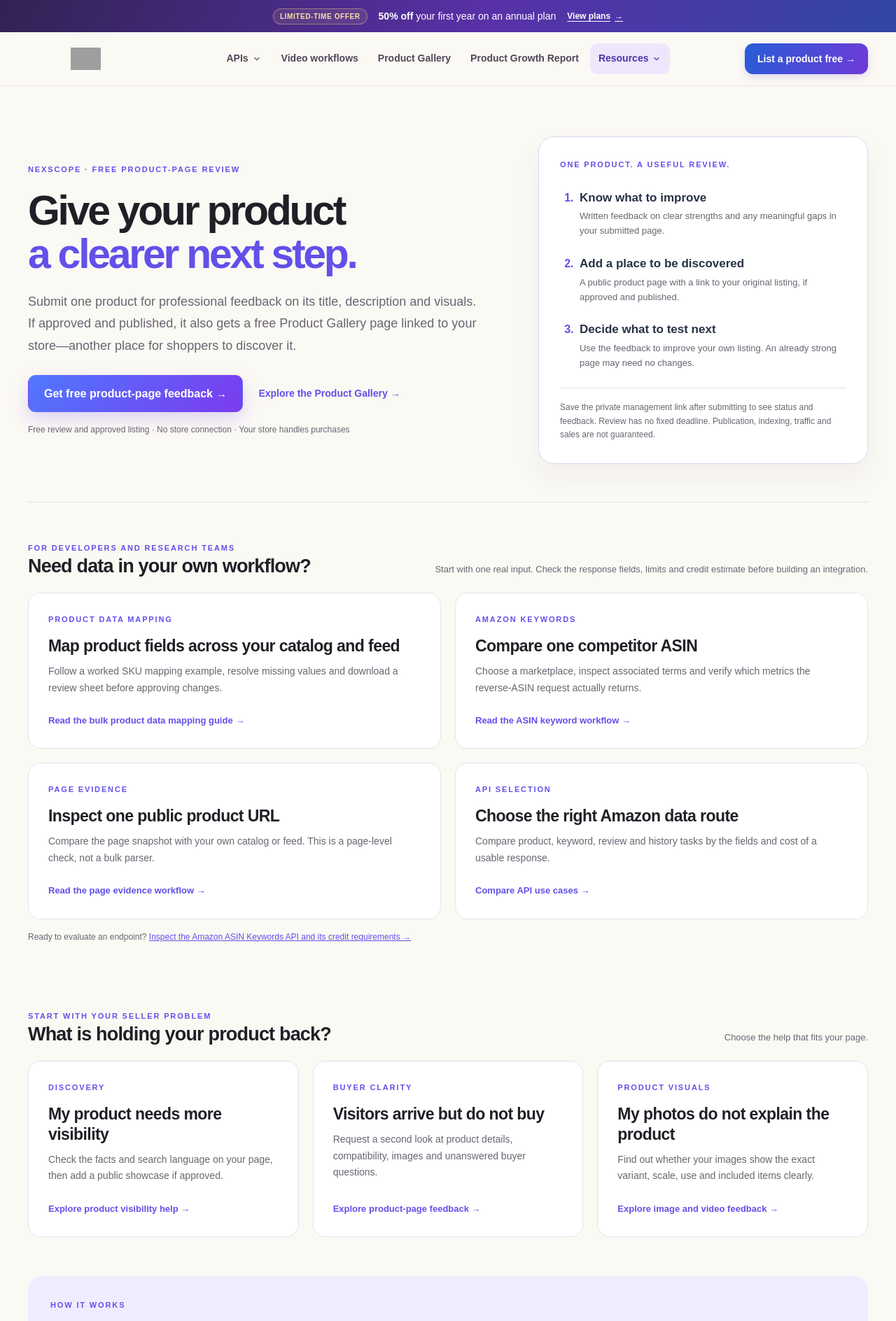
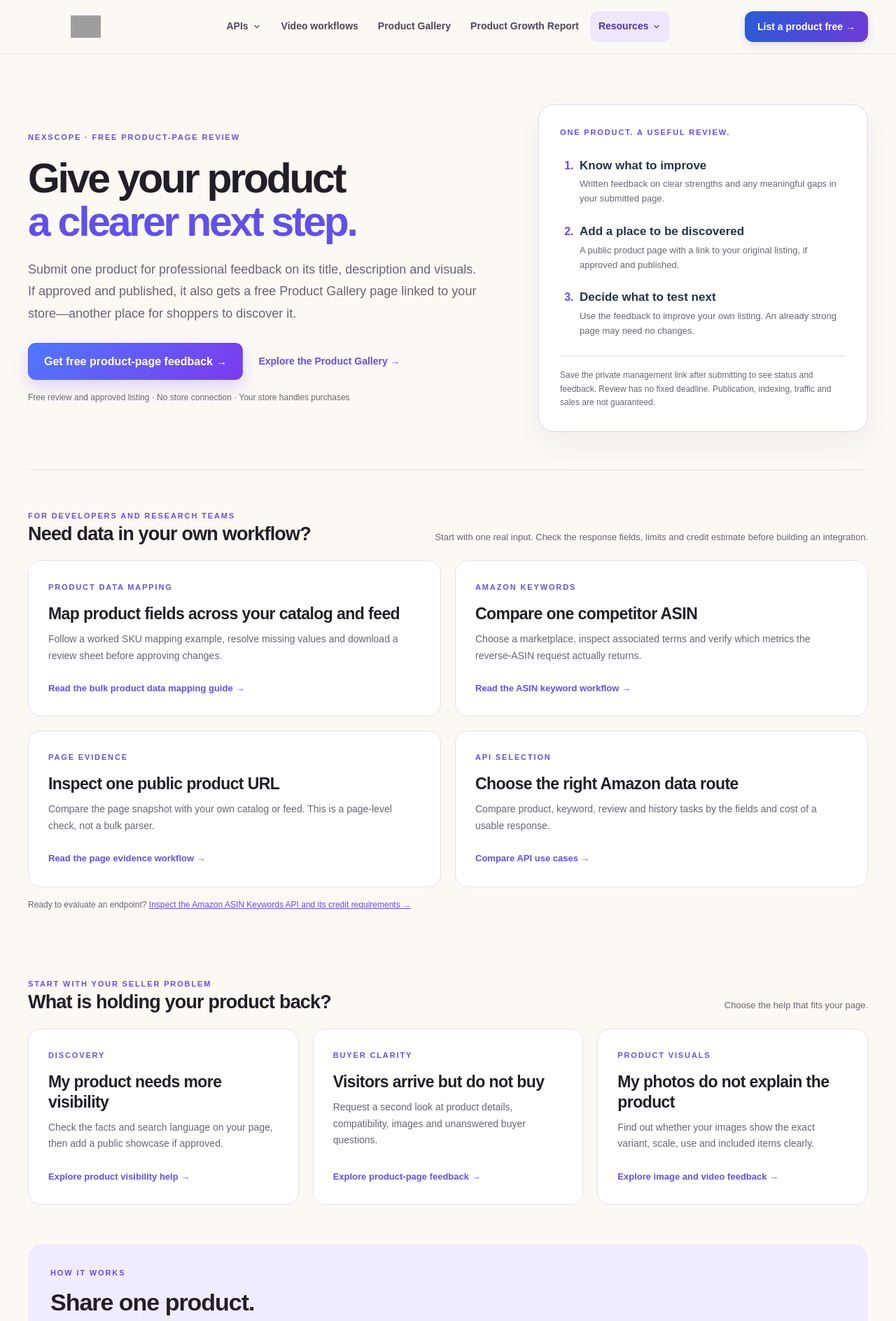
Before and after one commit to nexscope-ai/ecommerce-ai-tools, a Jekyll site: the page built from docs/index.md, in a window 1280 px wide. Shown: the top 1888 px of the page at 70% size. Built offline with Jekyll 4.4.1, drawn with Linux system fonts in a browser that asks for light colours.

Commit message:
Remove the subscription banner from Learn articles and directories

```diff
--- a/docs/_includes/site-header.html
+++ b/docs/_includes/site-header.html
@@ -1,9 +1,4 @@
 <header class="trends-header">
-<a class="subscription-offer" href="https://www.nexscope.ai/pricing?co-from=learn" data-track="start_using" data-subscription-offer="" data-cta-placement="subscription-banner" target="_blank" rel="noopener">
-  <span class="subscription-offer-badge">Limited-time offer</span>
-  <span class="subscription-offer-message"><strong>50% off</strong> your first year on an annual plan</span>
-  <span class="subscription-offer-action">View plans <span aria-hidden="true">→</span></span>
-</a>
 <div class="wrap">
   <a class="brand" href="https://learn.nexscope.ai/" aria-label="Nexscope learning home"><img src="https://learn.nexscope.ai/logo.png" alt="Nexscope" width="165" height="32"></a>
   <button class="primary-menu-toggle" type="button" aria-expanded="false" aria-controls="primary-navigation" aria-label="Open navigation menu"><span aria-hidden="true"></span><span aria-hidden="true"></span><span aria-hidden="true"></span></button>
--- a/docs/_layouts/default.html
+++ b/docs/_layouts/default.html
@@ -164,7 +164,7 @@
     {% if page.seller_help_page %}<link rel="stylesheet" href="{{ '/assets/seller-help.css' | relative_url }}?v=1">{% endif %}
     {% if page.audit_tool %}<link rel="stylesheet" href="{{ '/assets/ecommerce-audit-tool.css' | relative_url }}?v=1">{% endif %}
     {% if page.not_found_page %}<link rel="stylesheet" href="{{ '/assets/not-found.css' | relative_url }}?v=2">{% endif %}
-    <link rel="stylesheet" href="{{ '/assets/primary-navigation.css' | relative_url }}?v=9">
+    <link rel="stylesheet" href="{{ '/assets/primary-navigation.css' | relative_url }}?v=10">
     <script src="{{ '/assets/trends.js' | relative_url }}?v=21" defer></script>
     {% unless page.private_page %}
     <script src="{{ '/assets/traffic-attribution.js' | relative_url }}?v=1" defer></script>
--- a/docs/assets/primary-navigation.css
+++ b/docs/assets/primary-navigation.css
@@ -1,5 +1,5 @@
 /* Keep the Jekyll and generated Data API pages aligned with the React Learn header. */
-.trends-header { --subscription-offer-height: 46px; position: relative; z-index: 12; background: #fbf9f4; border-bottom: 1px solid #e7e1eb; color: #211f26; font-family: Arial, Helvetica, sans-serif; }
+.trends-header { position: relative; z-index: 12; background: #fbf9f4; border-bottom: 1px solid #e7e1eb; color: #211f26; font-family: Arial, Helvetica, sans-serif; }
 .trends-header > .wrap { position: static; display: flex; align-items: center; justify-content: space-between; flex-wrap: nowrap; gap: 24px; width: min(1200px, calc(100% - 64px)); min-height: 76px; margin-inline: auto; padding: 0; }
 .trends-header .brand { flex: none; line-height: 0; }
 .trends-header .brand img { display: block; width: 165px; height: 32px; object-fit: contain; }
@@ -47,7 +47,7 @@
 @media (max-width: 1050px) {
   .trends-header > .wrap { width: calc(100% - 36px); min-height: 72px; padding: 0; }
   .trends-header .primary-menu-toggle { position: relative; z-index: 52; display: grid; place-content: center; gap: 5px; flex: none; width: 46px; height: 46px; margin-left: auto; padding: 0; border: 1px solid #ddd8e8; border-radius: 12px; background: #fff; color: #211f26; cursor: pointer; }
-  .trends-header .primary-navigation { display: none; position: absolute; z-index: 50; top: 100%; left: 0; right: 0; width: auto; max-height: calc(100dvh - 72px - var(--subscription-offer-height)); overflow-y: auto; margin: 0; padding: 12px 18px 20px; border: 0; border-bottom: 1px solid #ddd8e8; border-radius: 0; background: #fbf9f4; box-shadow: 0 16px 24px rgb(33 31 38 / 10%); visibility: visible; opacity: 1; pointer-events: auto; transform: none; backdrop-filter: none; }
+  .trends-header .primary-navigation { display: none; position: absolute; z-index: 50; top: 100%; left: 0; right: 0; width: auto; max-height: calc(100dvh - 72px); overflow-y: auto; margin: 0; padding: 12px 18px 20px; border: 0; border-bottom: 1px solid #ddd8e8; border-radius: 0; background: #fbf9f4; box-shadow: 0 16px 24px rgb(33 31 38 / 10%); visibility: visible; opacity: 1; pointer-events: auto; transform: none; backdrop-filter: none; }
   .trends-header .primary-navigation.is-open { display: block; }
   .trends-header .primary-navigation > ul { display: flex; flex-direction: column; align-items: stretch; gap: 2px; max-width: 1200px; margin-inline: auto; }
   .trends-header .primary-navigation > ul > li { width: 100%; }
@@ -60,16 +60,3 @@
 @media (max-width: 700px) { .trends-page .learn-site-footer .resource-footer { width: calc(100% - 36px); } .trends-page .learn-site-footer nav { gap: 18px; } }
 @media (max-width: 440px) { .trends-header .brand img { width: 140px; height: auto; } }
 @media (prefers-reduced-motion: reduce) { .trends-header .primary-menu-toggle span, .trends-header .primary-navigation summary svg { transition: none; } }
-
-/* First-subscription promotion shared by article and generated directory headers. */
-.trends-header .subscription-offer { display: flex; align-items: center; justify-content: center; flex-wrap: wrap; gap: 8px 16px; min-height: var(--subscription-offer-height); padding: 10px 18px; background: linear-gradient(110deg, #322253, #5831a8 55%, #3146a4); color: #fff; font-size: 14px; line-height: 1.5; text-align: center; text-decoration: none; }
-.subscription-offer .subscription-offer-badge { padding: 3px 9px; border: 1px solid #f7d48866; border-radius: 999px; background: #f7d4881a; color: #ffe1a3; font-size: 10px; font-weight: 700; letter-spacing: .06em; text-transform: uppercase; white-space: nowrap; }
-.subscription-offer-message strong { font-weight: 800; }
-.subscription-offer-action { display: inline-flex; align-items: center; gap: 6px; font-size: 12px; font-weight: 700; white-space: nowrap; }
-.subscription-offer:hover .subscription-offer-action { text-decoration: underline; text-underline-offset: 3px; }
-.subscription-offer:focus-visible { outline: 3px solid #ffe1a3; outline-offset: -4px; }
-@media (max-width: 600px) {
-  .trends-header { --subscription-offer-height: 72px; }
-  .trends-header .subscription-offer { column-gap: 10px; font-size: 13px; }
-  .subscription-offer-message { width: 100%; order: -1; }
-}
--- a/scripts/learn-data-shell.mjs
+++ b/scripts/learn-data-shell.mjs
@@ -2,11 +2,6 @@
 export function learnDataHeader(path) {
   const apiCurrent = path === '/data/' ? 'page' : 'location';
   return `<header class="trends-header">
-<a class="subscription-offer" href="https://www.nexscope.ai/pricing?co-from=learn" data-track="start_using" data-subscription-offer="" data-cta-placement="subscription-banner" target="_blank" rel="noopener">
-  <span class="subscription-offer-badge">Limited-time offer</span>
-  <span class="subscription-offer-message"><strong>50% off</strong> your first year on an annual plan</span>
-  <span class="subscription-offer-action">View plans <span aria-hidden="true">→</span></span>
-</a>
 <div class="wrap">
   <a class="brand" href="/" aria-label="Nexscope learning home"><img src="/logo.png" alt="Nexscope" width="165" height="32"></a>
   <button class="primary-menu-toggle" type="button" aria-expanded="false" aria-controls="primary-navigation" aria-label="Open navigation menu"><span aria-hidden="true"></span><span aria-hidden="true"></span><span aria-hidden="true"></span></button>
```
